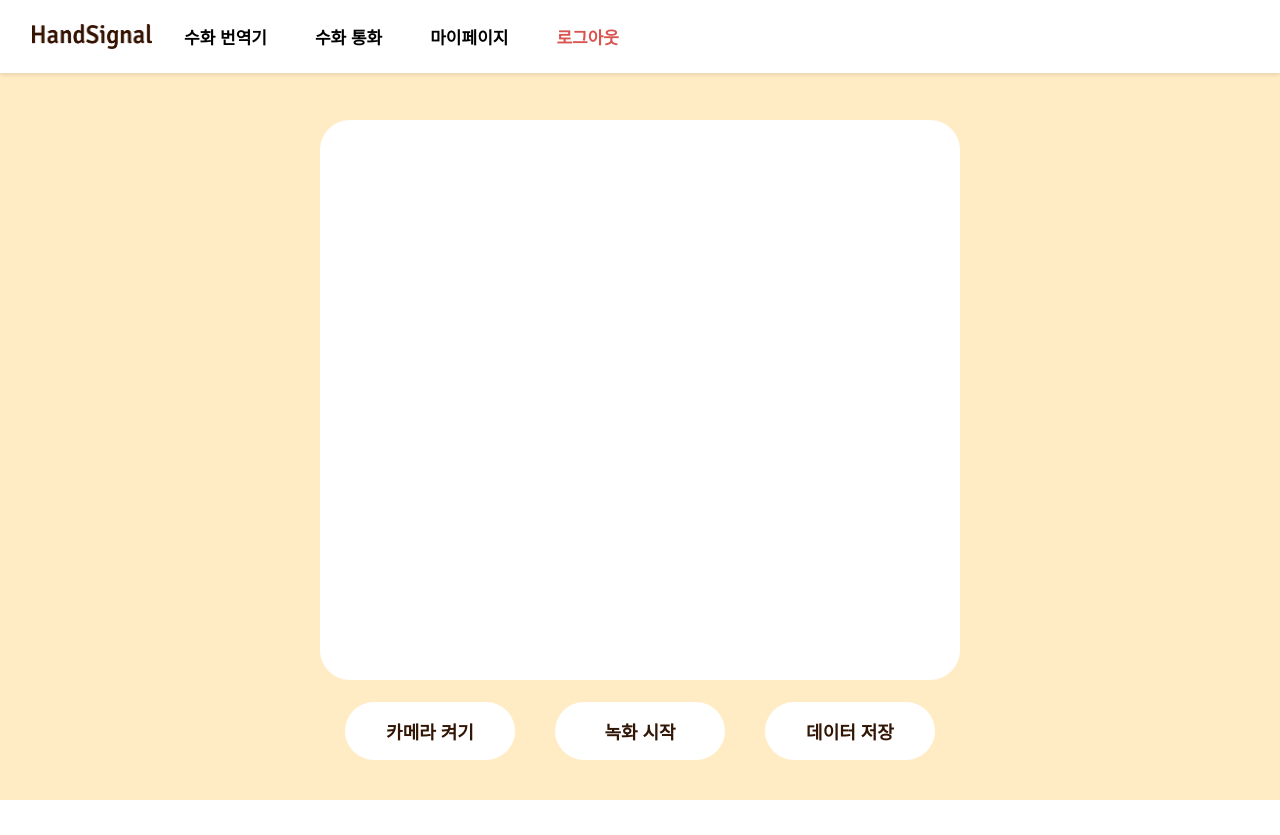
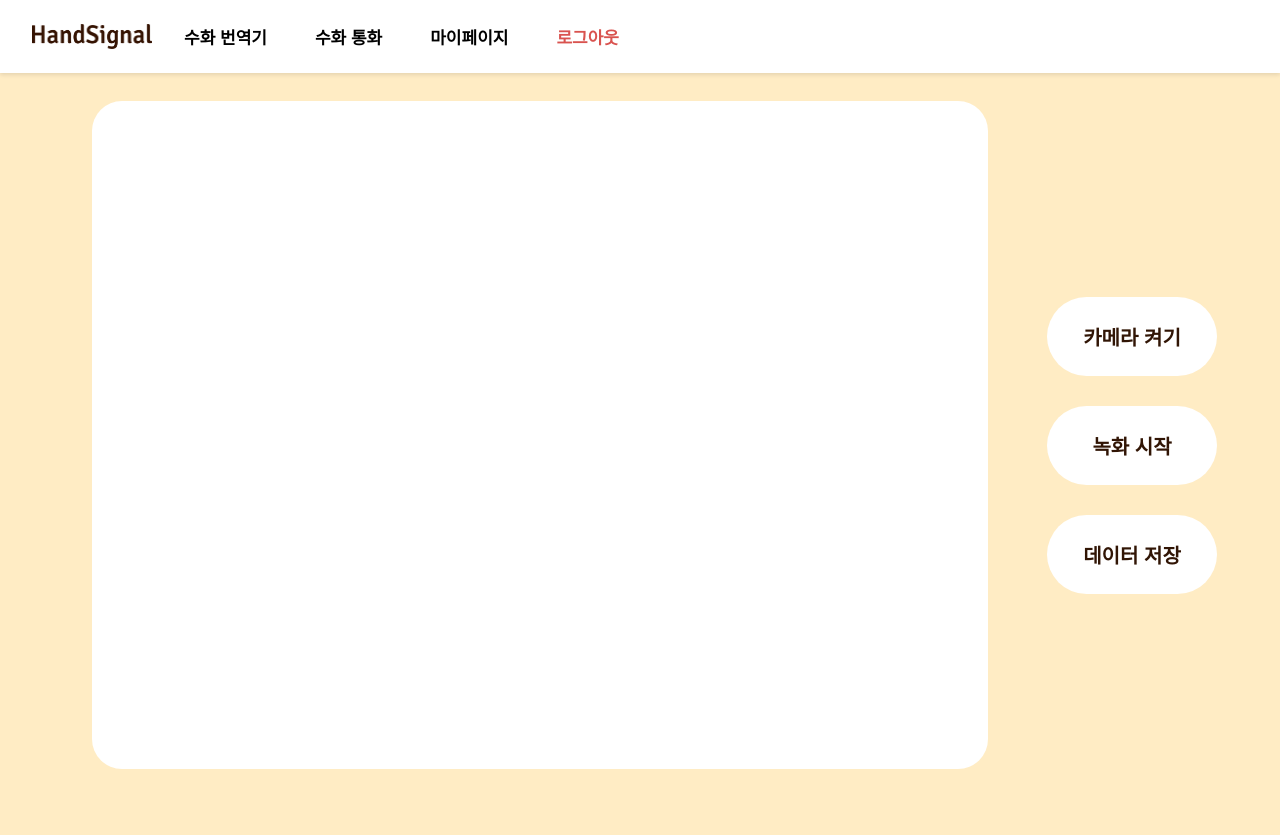
Before and after one commit to HandSignal/frontend, a React (Create React App) app in the folder handsignal/: page /recognize in a window 1280 px wide. Before the commit the page ends 800 px from the top, so only its background shows below. Built offline with nearby package versions, Linux system fonts and the light colour scheme; no server answers.

Commit message:
Update Recognize.css

```diff
--- a/handsignal/src/styles/Recognize.css
+++ b/handsignal/src/styles/Recognize.css
@@ -5,38 +5,46 @@
   height: 100vh;
   overflow: hidden;
   display: flex;
-  flex-direction: column;
+  flex-direction: row;
   justify-content: center;
   align-items: center;
+  padding-top: 35px;
 }
 
 .canvas {
+  margin-right: 200px;
   position: absolute;
-  width: 50%;
-  height: 70%;
+  width: 70%;
+  height: 80%;
   background-color: #fff;
   border-radius: 30px;
 }
 
 .buttonContainer {
   position: absolute;
-  bottom: 40px;
+  right: 0;
+  top: 15%;
+  width: 20vw;
+  height: 80vh;
+  margin-right: 20px;
   display: flex;
+  flex-direction: column;
   justify-content: center;
   align-items: center;
-  gap: 40px;
+  gap: 30px;
+  z-index: 9999;
 }
 
 .button {
-  width: 30vw;
+  width: 100%;
   max-width: 170px;
   color: #311505;
   background-color: #ffffff;
   font-weight: 700;
-  font-size: 18px;
+  font-size: 20px;
   border: none;
   border-radius: 40px;
-  padding: 16px 25px;
+  padding: 25px;
   cursor: pointer;
   transition: all 0.3s ease;
 }
@@ -67,3 +75,10 @@
   font-weight: bold;
   color: red;
 }
+
+@media (max-width: 600px) {
+  .canvas {
+    width: 50%;
+    height: 60%;
+  }
+}
```
